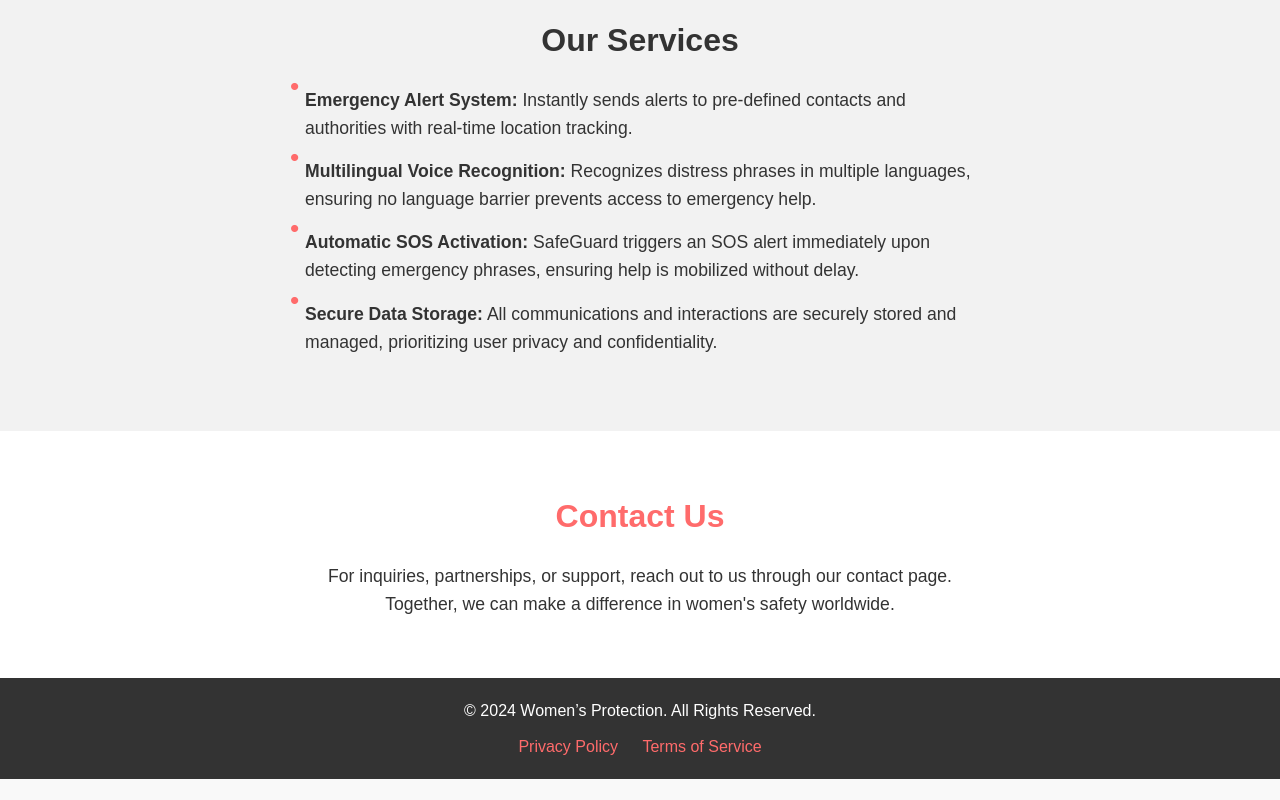
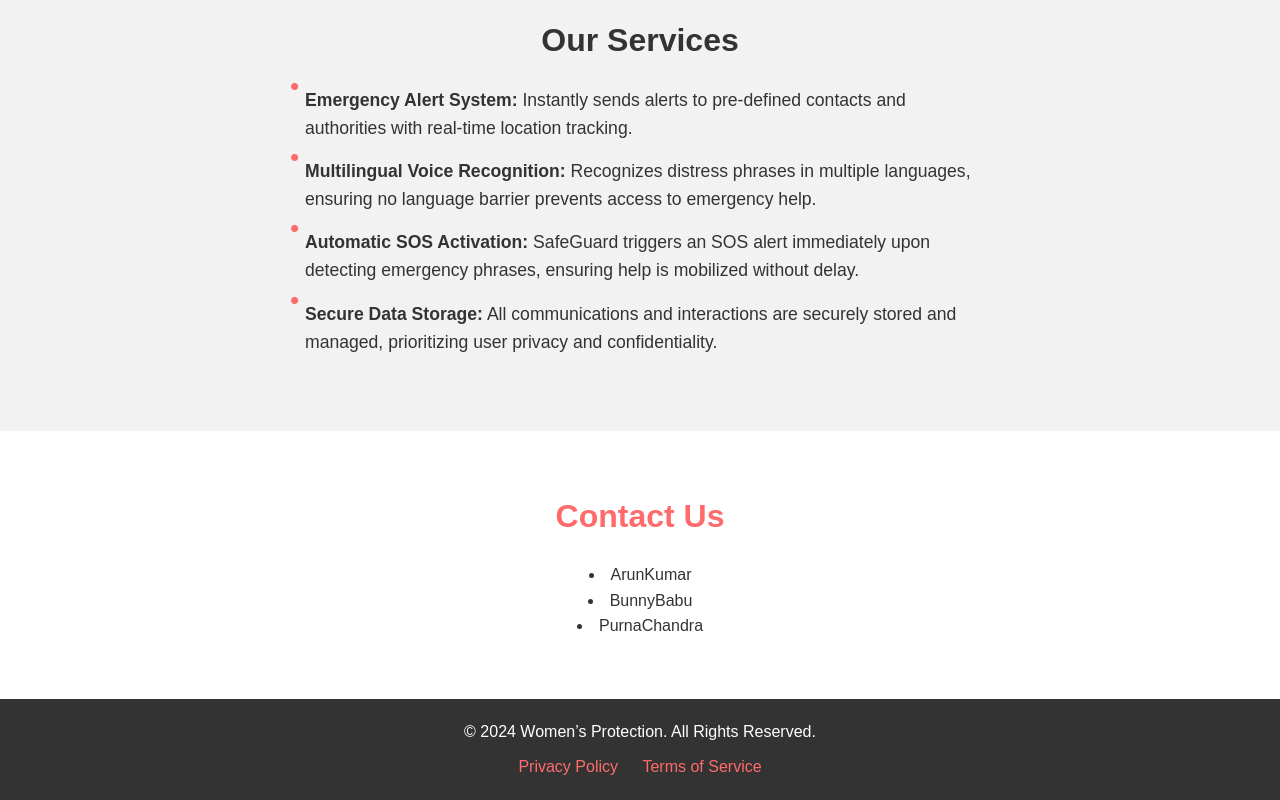
Before and after one commit to Purnachandra890/safe-guard, a plain HTML site: page index.html in a window 1280 px wide. Shown: the part 2459-3259 px from the top of the page. Before the commit the page ends 3238 px from the top, so only its background shows below. Drawn offline with Linux system fonts and the light colour scheme.

Commit message:
Update index.html

```diff
--- a/index.html
+++ b/index.html
@@ -186,9 +186,7 @@
       <div class="container">
         <h2>Contact Us</h2>
         <p>
-          For inquiries, partnerships, or support, reach out to us through our
-          contact page. Together, we can make a difference in women's safety
-          worldwide.
+         <li>ArunKumar</li> <li>BunnyBabu</li> <li>PurnaChandra</li>
         </p>
       </div>
     </section>
```
